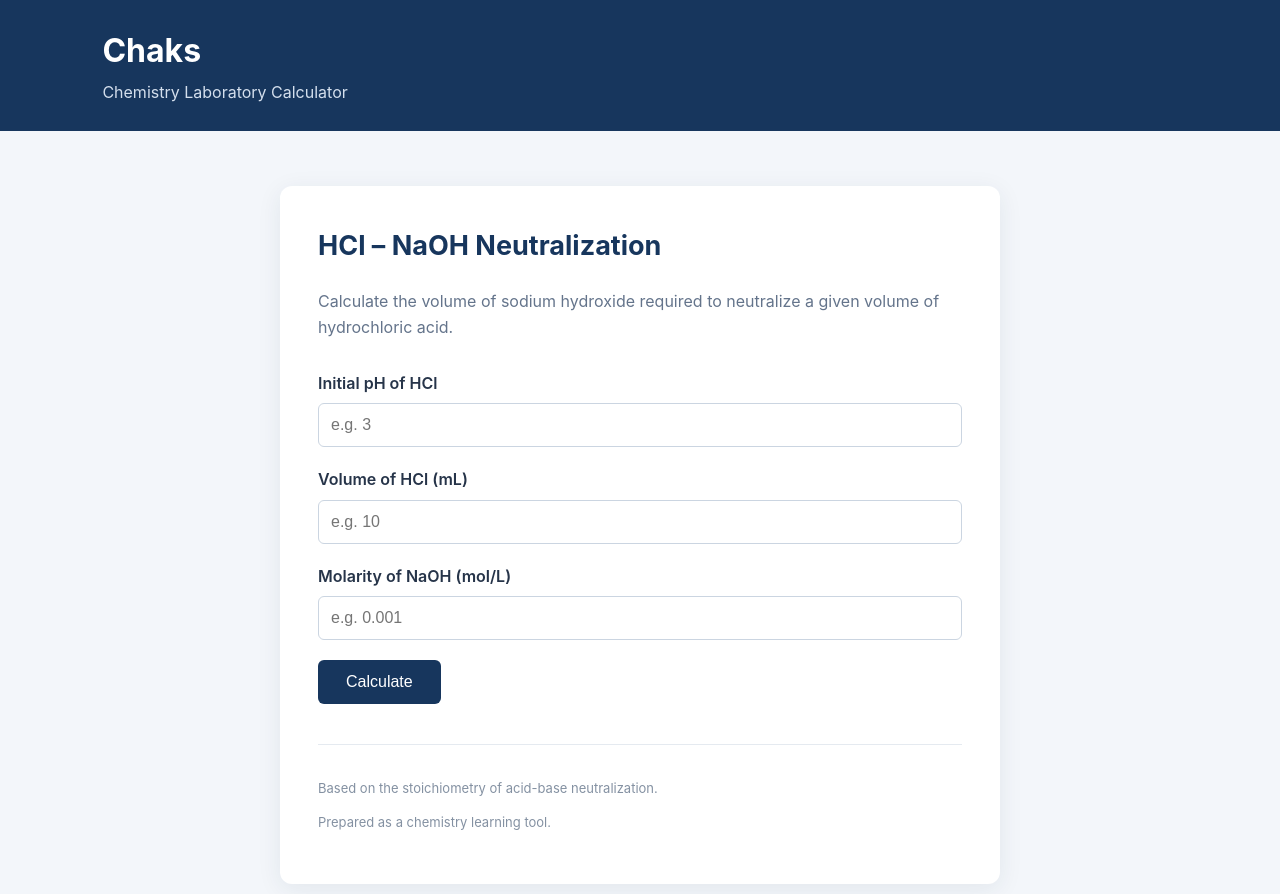
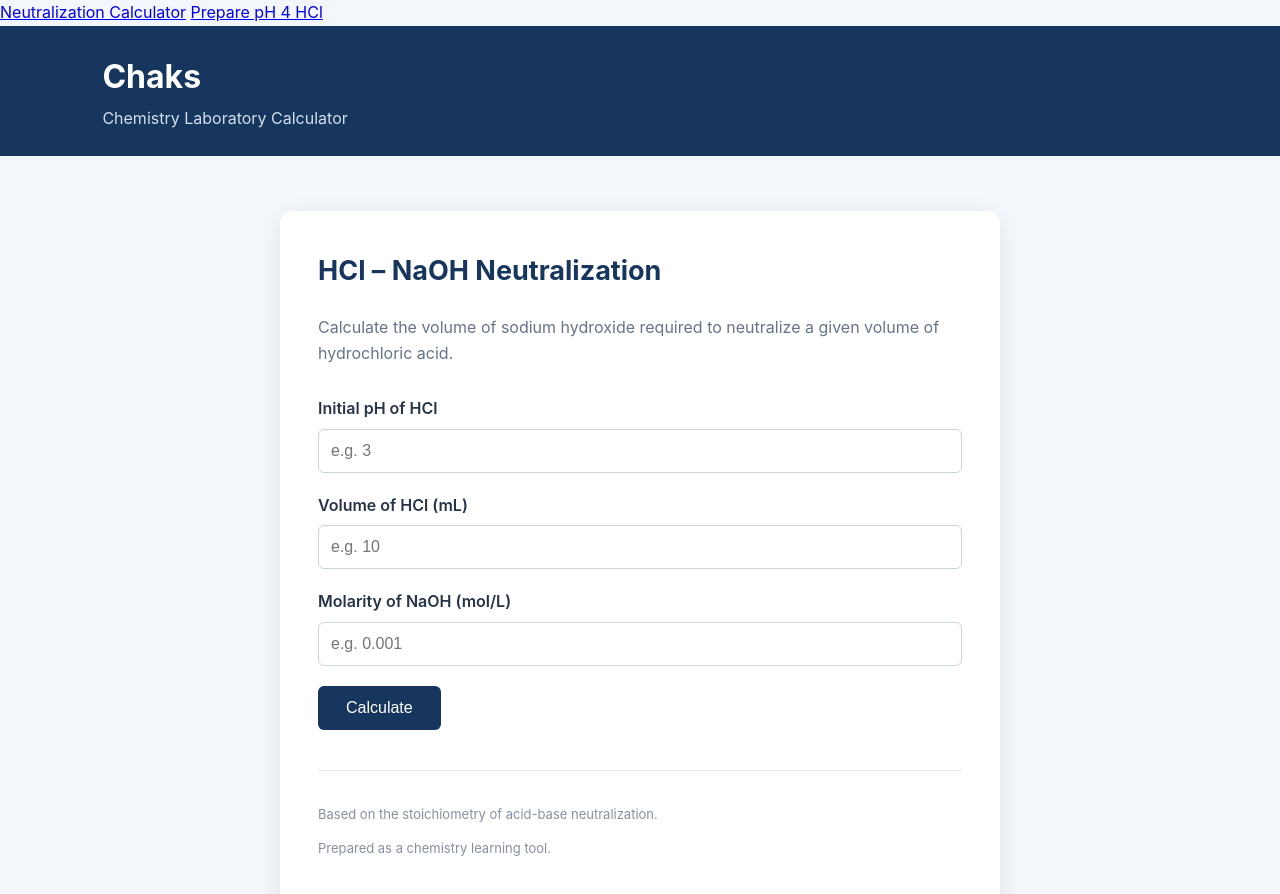
Before and after one commit to ppoulose/ppoulose.github.io, a plain HTML site: page chaks/index.html in a window 1280 px wide. Drawn offline with Linux system fonts and the light colour scheme.

Commit message:
Update index.html

```diff
--- a/chaks/index.html
+++ b/chaks/index.html
@@ -1,7 +1,10 @@
 
 <!DOCTYPE html>
 <html lang="en">
-
+<div class="tool-links">
+    <a href="index.html">Neutralization Calculator</a>
+    <a href="prepare-hcl.html">Prepare pH 4 HCl</a>
+</div>
 <head>
     <meta charset="UTF-8">
     <meta name="viewport"
```
